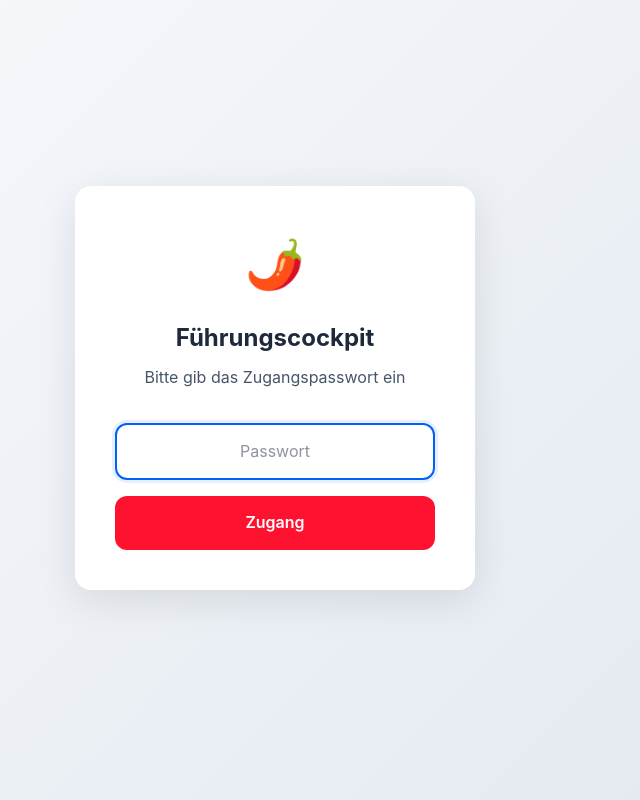
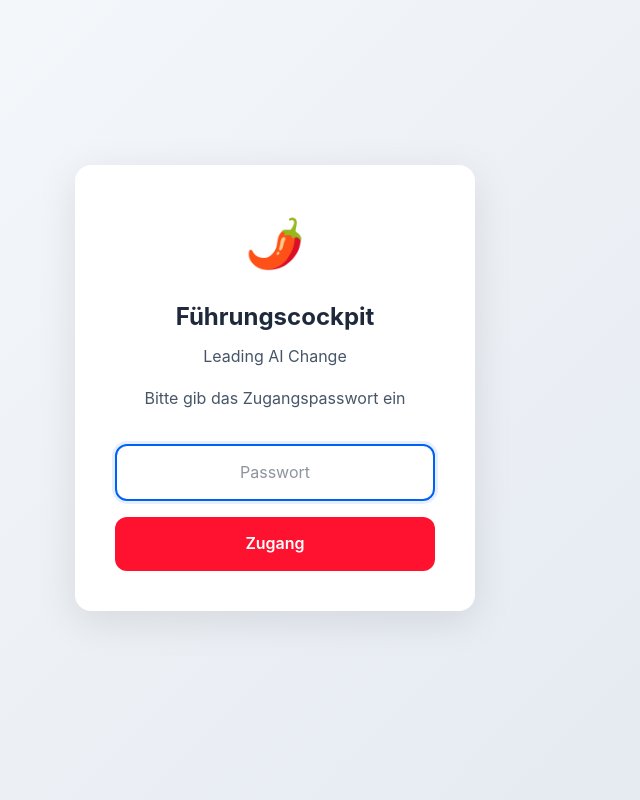
Before and after one commit to nicoluccii/leadingaichange, a Next.js app: page / in a window 1280 px wide. Shown: the whole page, without its empty margins (365-1005 px from the left). Built offline with nearby package versions, Linux system fonts and the light colour scheme.

Commit message:
Add 'Leading AI Change' subtitle to login screen

```diff
--- a/src/app/page.tsx
+++ b/src/app/page.tsx
@@ -765,6 +765,7 @@ export default function Home() {
         <div className="card" style={{ maxWidth: '400px', width: '100%', textAlign: 'center' }}>
           <div className="welcome-icon">🌶️</div>
           <h1 className="card-title" style={{ fontSize: '1.5rem' }}>Führungscockpit</h1>
+          <p style={{ color: 'var(--text-medium)', marginBottom: '1rem' }}>Leading AI Change</p>
           <p className="card-subtitle">Bitte gib das Zugangspasswort ein</p>
 
           <form onSubmit={handleLogin} style={{ marginTop: '1.5rem' }}>
```
